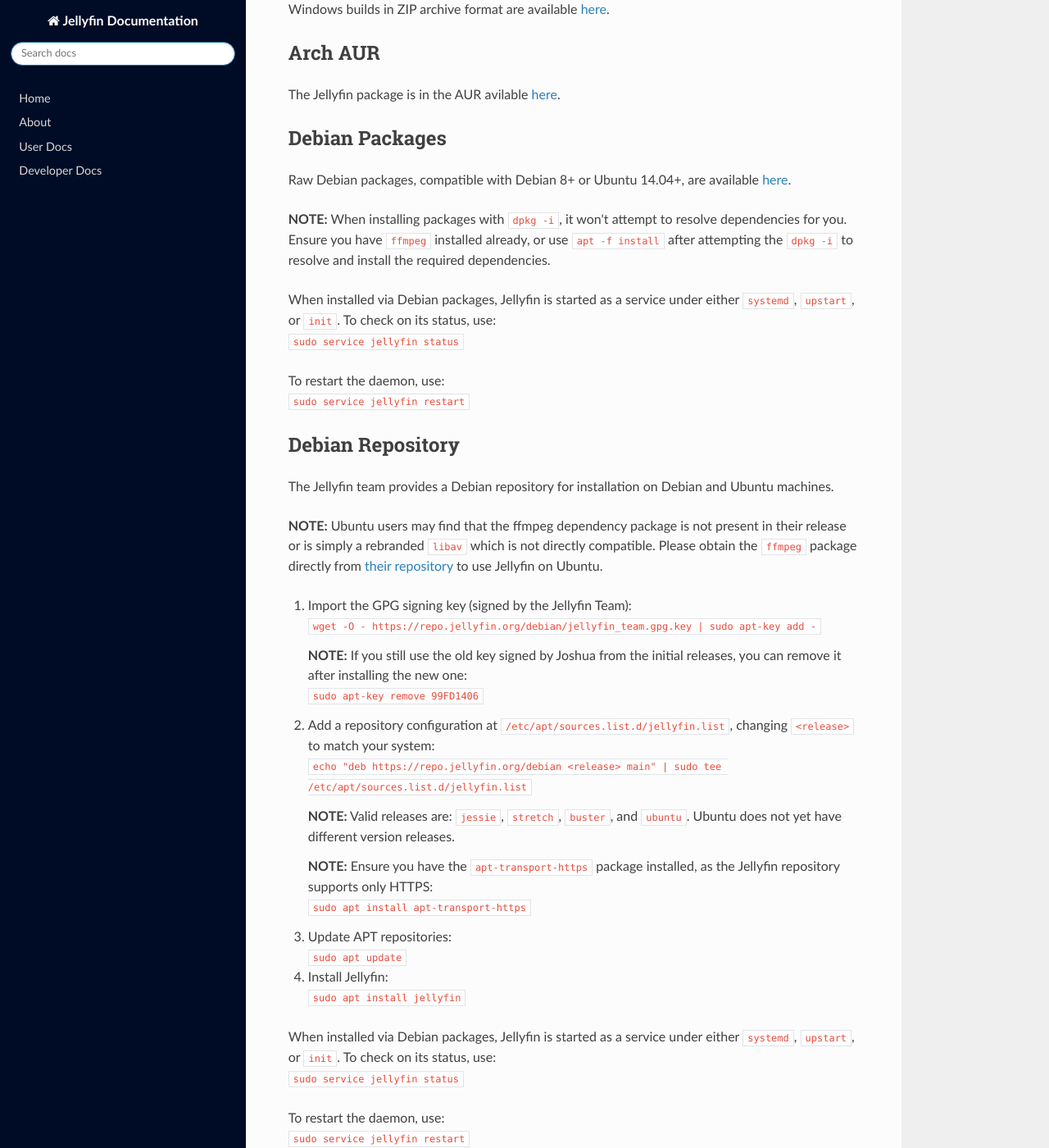
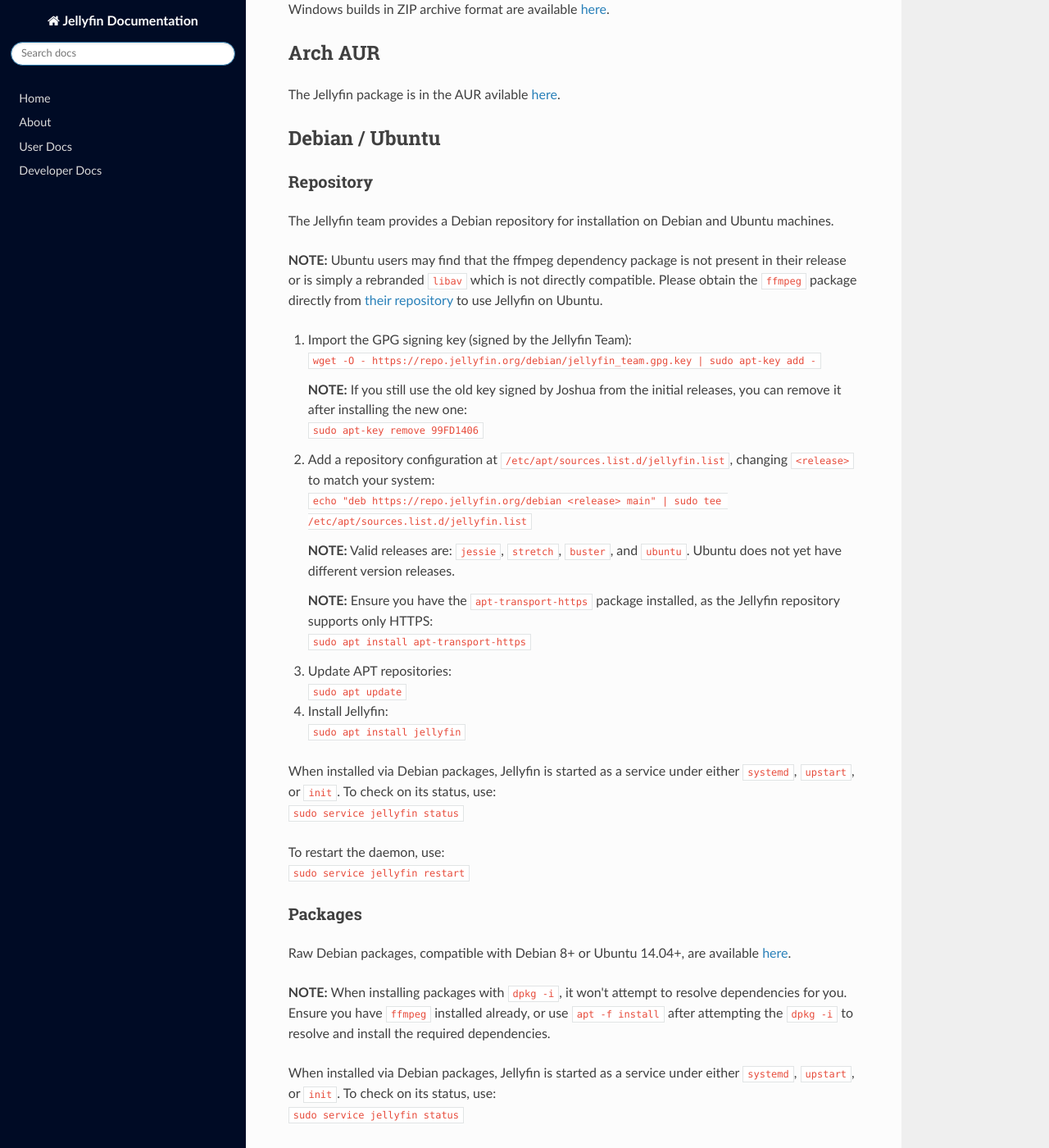
Before and after one commit to jellyfin-archive/jellyfin-docs, an MkDocs documentation site: the page built from docs/user-docs/installing.md, in a window 1280 px wide and 1400 px high, scrolled down 665 px. Shown: the whole window at 82% size. Built offline with MkDocs 1.6.1, drawn with Linux system fonts in a browser that asks for light colours; nearby versions of some CDN libraries; part of the change alters nothing that is shown.

Commit message:
Consolidate Deb package and repo under single header

```diff
--- a/docs/user-docs/installing.md
+++ b/docs/user-docs/installing.md
@@ -27,19 +27,9 @@ Windows builds in ZIP archive format are available [here](https://repo.jellyfin.
 
 The Jellyfin package is in the AUR avilable [here](https://aur.archlinux.org/packages/jellyfin-git/).
 
-## Debian Packages
+## Debian / Ubuntu
 
-Raw Debian packages, compatible with Debian 8+ or Ubuntu 14.04+, are available [here](https://repo.jellyfin.org/archive).
-
-**NOTE:** When installing packages with `dpkg -i`, it won't attempt to resolve dependencies for you. Ensure you have `ffmpeg` installed already, or use `apt -f install` after attempting the `dpkg -i` to resolve and install the required dependencies.
-
-When installed via Debian packages, Jellyfin is started as a service under either `systemd`, `upstart`, or `init`. To check on its status, use:
-`sudo service jellyfin status`
-
-To restart the daemon, use:
-`sudo service jellyfin restart`
-
-## Debian Repository
+### Repository
 
 The Jellyfin team provides a Debian repository for installation on Debian and Ubuntu machines.
 
@@ -70,3 +60,15 @@ When installed via Debian packages, Jellyfin is started as a service under eithe
 
 To restart the daemon, use:
 `sudo service jellyfin restart`
+
+### Packages
+
+Raw Debian packages, compatible with Debian 8+ or Ubuntu 14.04+, are available [here](https://repo.jellyfin.org/archive).
+
+**NOTE:** When installing packages with `dpkg -i`, it won't attempt to resolve dependencies for you. Ensure you have `ffmpeg` installed already, or use `apt -f install` after attempting the `dpkg -i` to resolve and install the required dependencies.
+
+When installed via Debian packages, Jellyfin is started as a service under either `systemd`, `upstart`, or `init`. To check on its status, use:
+`sudo service jellyfin status`
+
+To restart the daemon, use:
+`sudo service jellyfin restart`
```
